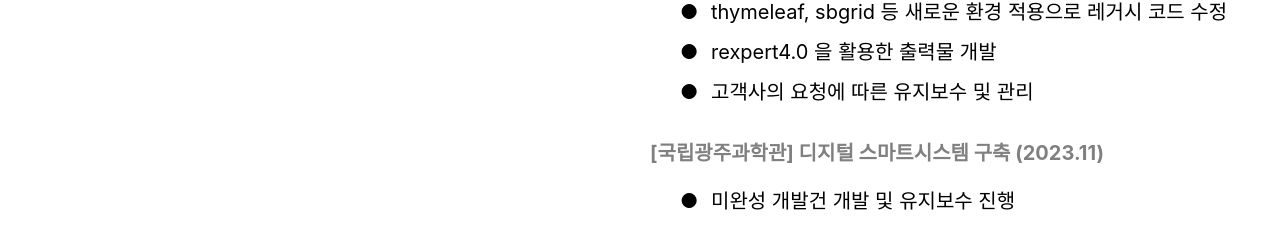
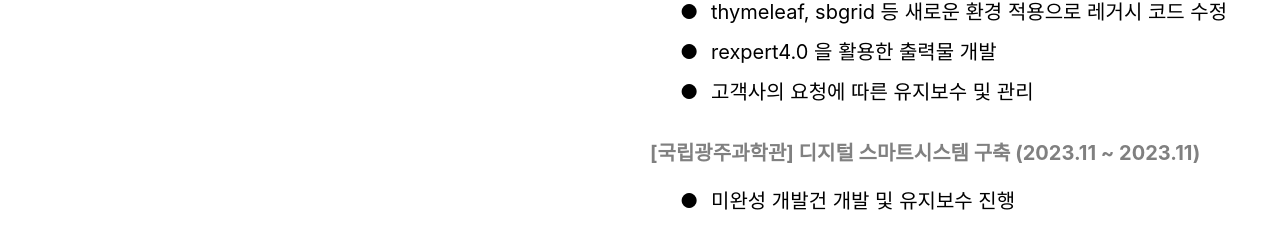
Before and after one commit to bamiya/resume, a React (Create React App) app: page / in a window 1280 px wide. Shown: the part 4429-4660 px from the top of the page. Built offline with nearby package versions, Linux system fonts and the light colour scheme.

Commit message:
career 날짜수정 및 이미지추가

```diff
--- a/src/Component/Main/Main.js
+++ b/src/Component/Main/Main.js
@@ -159,7 +159,7 @@
               <div>고객사의 요청에 따른 유지보수 및 관리</div>
               </Styled.CareerInfo>
               <Styled.CareerInfoText>
-              [국립광주과학관] 디지털 스마트시스템 구축 (2023.11)
+              [국립광주과학관] 디지털 스마트시스템 구축 (2023.11 ~ 2023.11)
               </Styled.CareerInfoText>
               <Styled.CareerInfo>
               <div>미완성 개발건 개발 및 유지보수 진행</div>
@@ -189,7 +189,7 @@
               포트폴리오 웹사이트<Styled.PdateText>2023.01 / 개인 프로젝트(1인)</Styled.PdateText>
             </Styled.PTitle>
             <Styled.WrapperPInside>
-              <Styled.ProjectImg src={`${process.env.PUBLIC_URL}/assets/ptp.png`} />
+              <Styled.ProjectImg src={`${process.env.PUBLIC_URL}/assets/ptp1.png`} />
               <Styled.PTextBox>
                 <Styled.ProjectText>
                   포트폴리오 용도로 제작한 웹사이트입니다.
```
Also changed, not shown: public/assets/ptp1.png (added).
